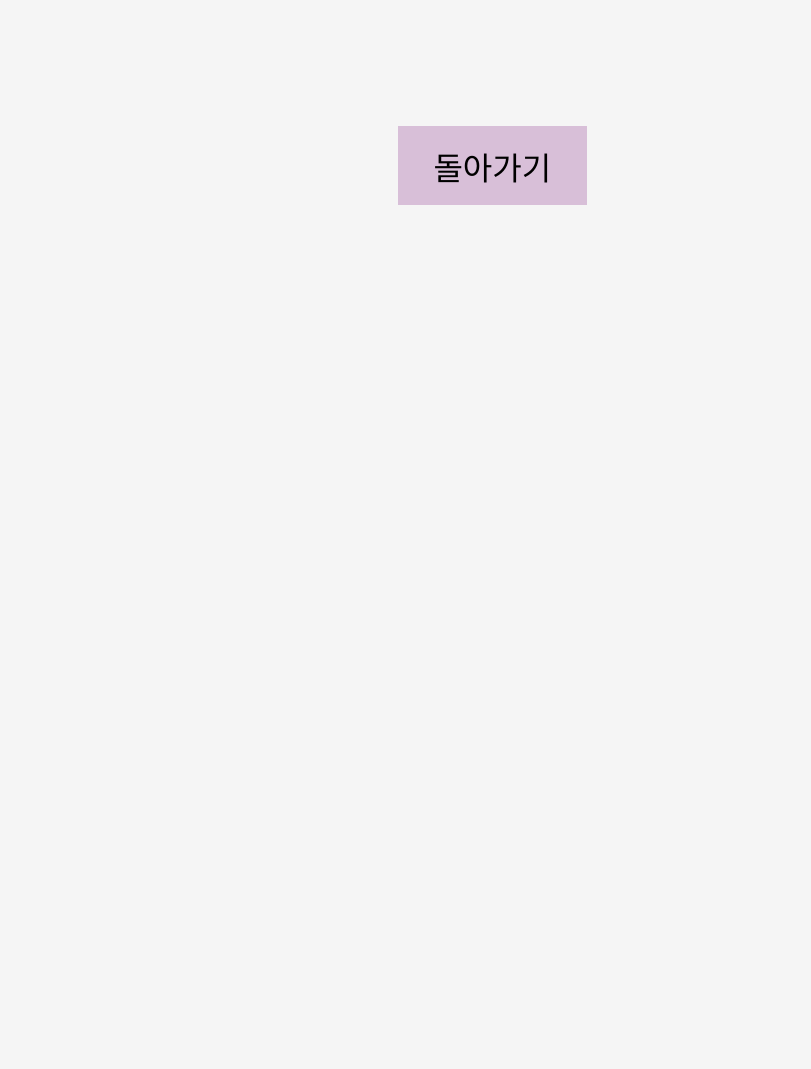
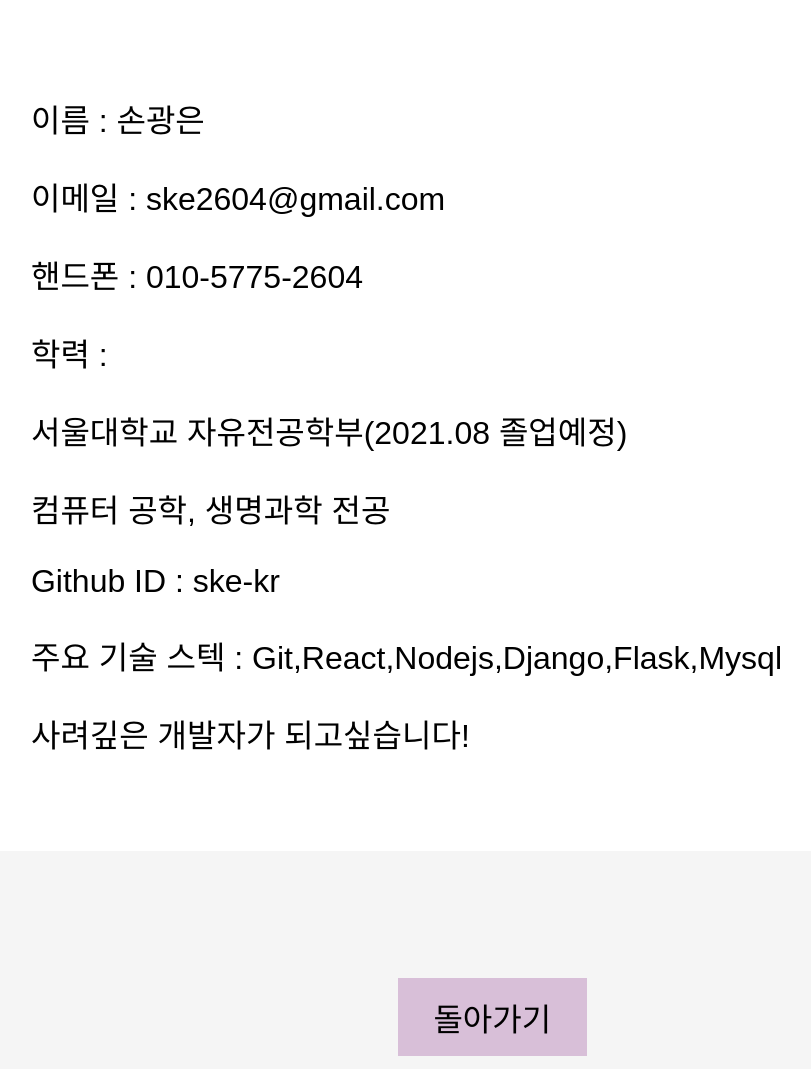
Before and after one commit to ske-kr/heroku_tutorial, a Flask app: template templates/info.html in a window 1280 px wide. Shown: the part 108-1177 px from the top of the page, without its empty margins (154-965 px from the left). Before the commit the page ends 313 px from the top, so only its background shows below. Run offline with Flask 2, Linux system fonts and the light colour scheme; the template is opened without the code that fills it, so the values that code supplies are empty; some web fonts are replaced.

Commit message:
profile edited

```diff
--- a/templates/info.html
+++ b/templates/info.html
@@ -15,10 +15,42 @@
 
         </div>
     </nav>
+    <div class="container">
+    <div class="profileinfo">
+    <div>
+        <p>이름 : 손광은</p>
+    </div>
 
+    <div>
+        <p>이메일 : ske2604@gmail.com</p>
+    </div>
 
+    <div>
+        <p>핸드폰 : 010-5775-2604</p>
+    </div>
+
+    <div>
+        <p>학력 :</p>
+        <p>서울대학교 자유전공학부(2021.08 졸업예정)</p>
+        <p>컴퓨터 공학, 생명과학 전공</p>
+    </div>
+
+    <div>
+        <p>Github ID : ske-kr</p>
+    </div>
+
+    <div>
+        <p>주요 기술 스텍 : Git,React,Nodejs,Django,Flask,Mysql</p>
+    </div>
+
+    <div>
+        <p>사려깊은 개발자가 되고싶습니다!</p>
+    </div>
+
+    </div>
+    </div>
         <div class="backrow">
-            <button type="button" class="back" onclick="location.href='index'">돌아가기</button>
+            <button type="button" class="back" onclick="location.href='resume'">돌아가기</button>
         </div>
 
 </body>
@@ -67,6 +99,33 @@ nav{
     font-weight:bold;
 }
 
+.profilediv{
+    width:500px;
+    height:500px;
+    border-radius: 70%;
+    border-width: 3px;
+    border-color:pink;
+    overflow:hidden;
+    margin-top:10%;
+    margin-left:20%;
+    margin-bottom: 20;
+}
+
+.container{
+    background-color: white;
+    border-radius: 50px;
+    width:90%;
+    margin-left:5%;
+    padding-top:5%;
+    padding-bottom:5%;
+
+}
+
+.profileinfo{
+    margin-left:10%;
+    font-size:2rem;
+}
+
 
 
 </style>
```
Also changed, not shown: templates/exprience.html (+21 -2 lines), templates/project.html (+42 -1 lines).
